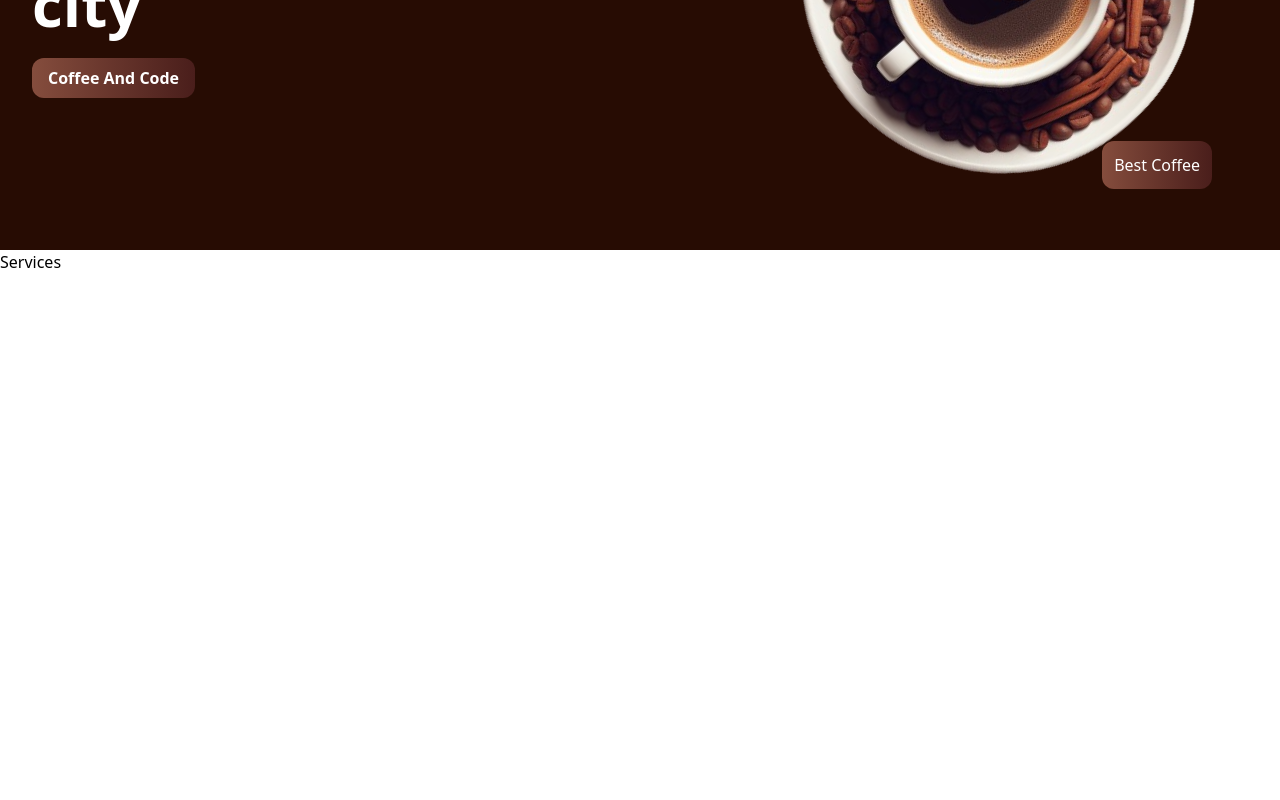
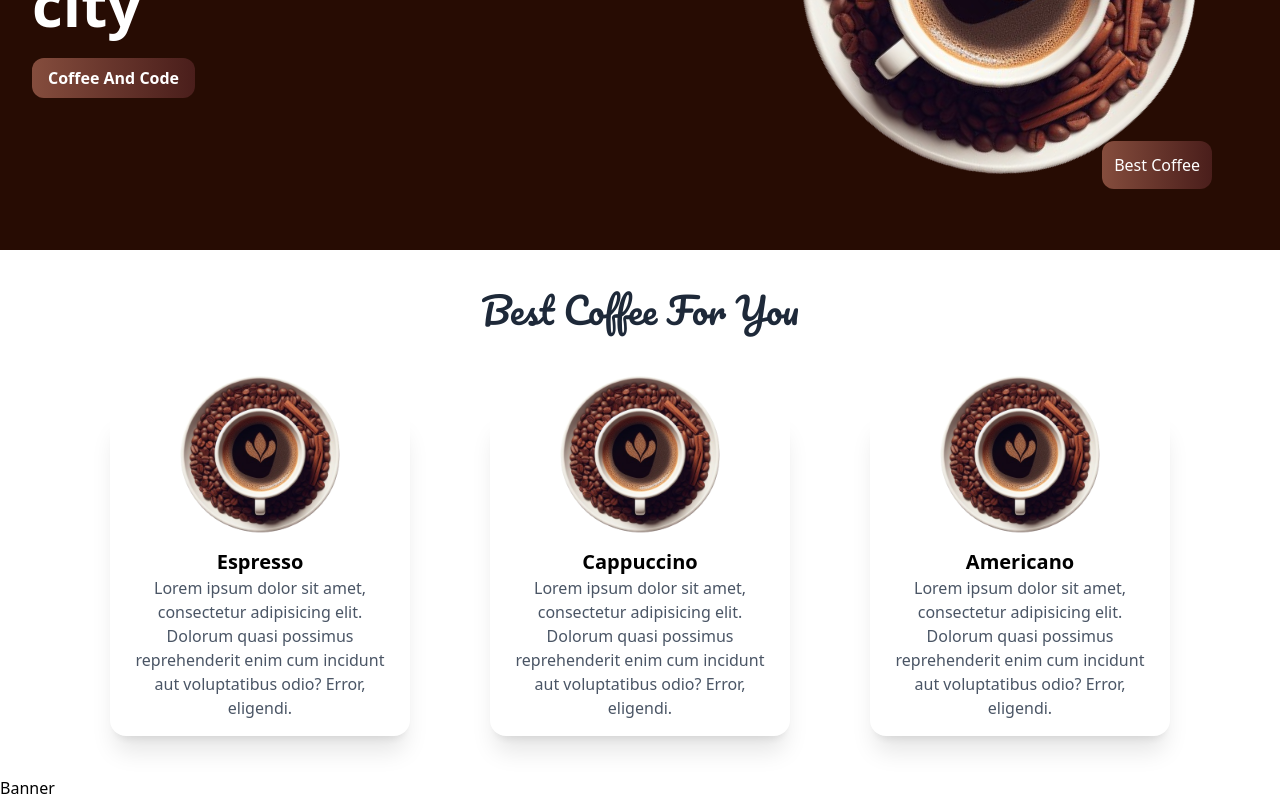
Before and after one commit to bharat-code99/coffee-shop, a React (Vite) app: page / in a window 1280 px wide. Shown: the part 370-1170 px from the top of the page. Before the commit the page ends 800 px from the top, so only its background shows below. Built offline with nearby package versions, Linux system fonts and the light colour scheme.

Commit message:
Added Services Section

```diff
--- a/src/App.jsx
+++ b/src/App.jsx
@@ -4,6 +4,7 @@ import { useEffect } from "react"
 import Navbar from "./components/Navbar"
 import Hero from "./components/Hero"
 import Services from "./components/Services"
+import Banner from "./components/Banner"
 
 export default function App(){
 
@@ -21,6 +22,7 @@ export default function App(){
       <Navbar />
       <Hero />
       <Services />
+      <Banner />
     </div>
   )
 }
--- /dev/null
+++ b/src/components/Banner.jsx
@@ -0,0 +1,9 @@
+import React from 'react'
+
+const Banner = () => {
+  return (
+    <div>Banner</div>
+  )
+}
+
+export default Banner
--- a/src/components/Services.jsx
+++ b/src/components/Services.jsx
@@ -1,8 +1,65 @@
 import React from 'react'
+import Img2 from '../assets/coffee2.png'
+
+const servicesData = [
+  {
+    id: 1,
+    img: Img2,
+    name: "Espresso",
+    description: "Lorem ipsum dolor sit amet, consectetur adipisicing elit. Dolorum quasi possimus reprehenderit enim cum incidunt aut voluptatibus odio? Error, eligendi.",
+    aosDelay: "100"
+  },
+  {
+    id: 2,
+    img: Img2,
+    name: "Cappuccino",
+    description: "Lorem ipsum dolor sit amet, consectetur adipisicing elit. Dolorum quasi possimus reprehenderit enim cum incidunt aut voluptatibus odio? Error, eligendi.",
+    aosDelay: "300"
+  },
+  {
+    id: 3,
+    img: Img2,
+    name: "Americano",
+    description: "Lorem ipsum dolor sit amet, consectetur adipisicing elit. Dolorum quasi possimus reprehenderit enim cum incidunt aut voluptatibus odio? Error, eligendi.",
+    aosDelay: "500"
+  },
+]
 
 const Services = () => {
+
   return (
-    <div>Services</div>
+    <>
+    <span id='services'></span>
+    <div className="py-10">
+      <div className='px-20'>
+        {/* Title */}
+        <div className='text-center mb-20'>
+          <h1 className='text-4xl font-pacifico text-gray-800'>Best Coffee For You</h1>
+        </div>
+
+        {/* Serives Cards */}
+        <div className='grid grid-cols-1 sm:grid-cols-2 md:grid-cols-3 gap-14 md:gap-5 place-items-center'>
+          {servicesData.map((data) => {
+            return(
+              <div data-aos="fade-up" data-aos-dealy={data.aosDelay} key={data.id}
+                className='rounded-2xl bg-white hover:bg-primary hover:text-white shadow-xl duration-200 max-w-[300px] group relative'
+              >
+                <div className='h-[122px]'>
+                  <img src={data.img} alt="coffee cup"
+                    className='max-w-[200px] block mx-auto transform -translate-y-14 group-hover:scale-110 group-hover:rotate-6 duration-300'
+                  />
+                </div>
+                <div className='p-4 text-center'>
+                  <h1 className='text-xl font-bold'>{data.name}</h1>
+                  <p className='text-gray-600 group-hover:text-white duration-300'>{data.description}</p>
+                </div>
+              </div>
+            )
+          })}
+        </div>
+      </div>
+    </div>
+    </>
   )
 }
 
```
